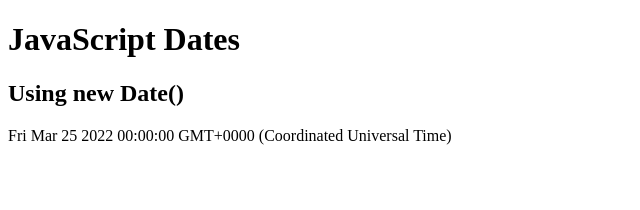
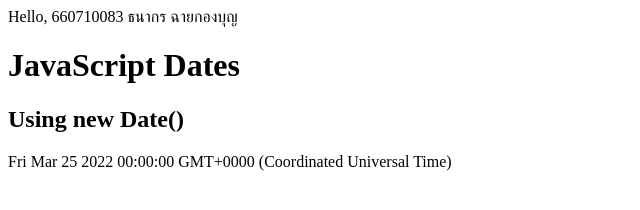
Before and after one commit to 660710083/517101_083, a plain HTML site: page index.html in a window 1280 px wide. Shown: the whole page, without its empty margins (0-640 px from the left). Drawn offline with Linux system fonts and the light colour scheme.

Commit message:
add id and name
ใส่รหัสนศ.กับชื่อ

```diff
--- a/index.html
+++ b/index.html
@@ -1,7 +1,8 @@
 <!DOCTYPE html>
 <html>
+
 <body>
-
+  Hello, 660710083 ธนากร ฉายกองบุญ
   <h1>JavaScript Dates</h1>
   <h2>Using new Date()</h2>
 
@@ -13,4 +14,5 @@ document.getElementById("demo").innerHTML = d;
   </script>
 
 </body>
+
 </html>
```
Lines whose indentation alone changed are shown as unchanged.
